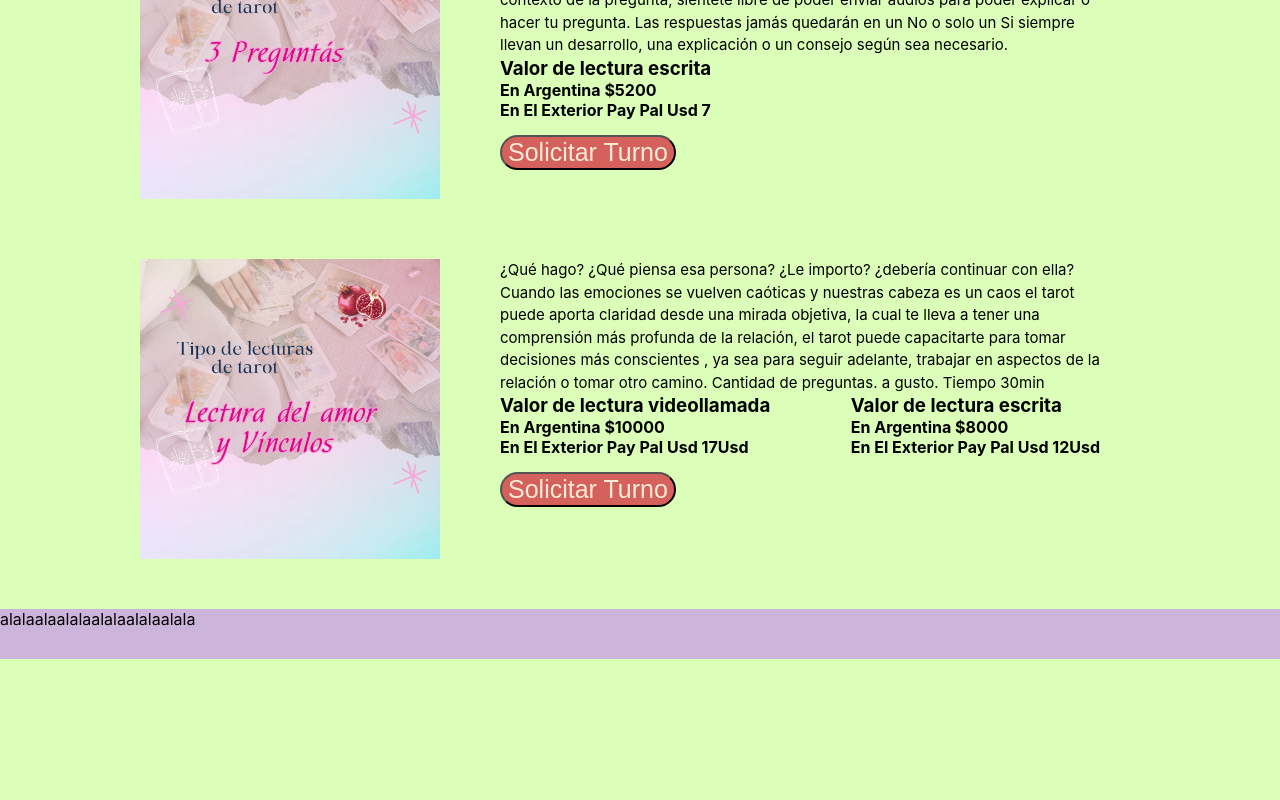
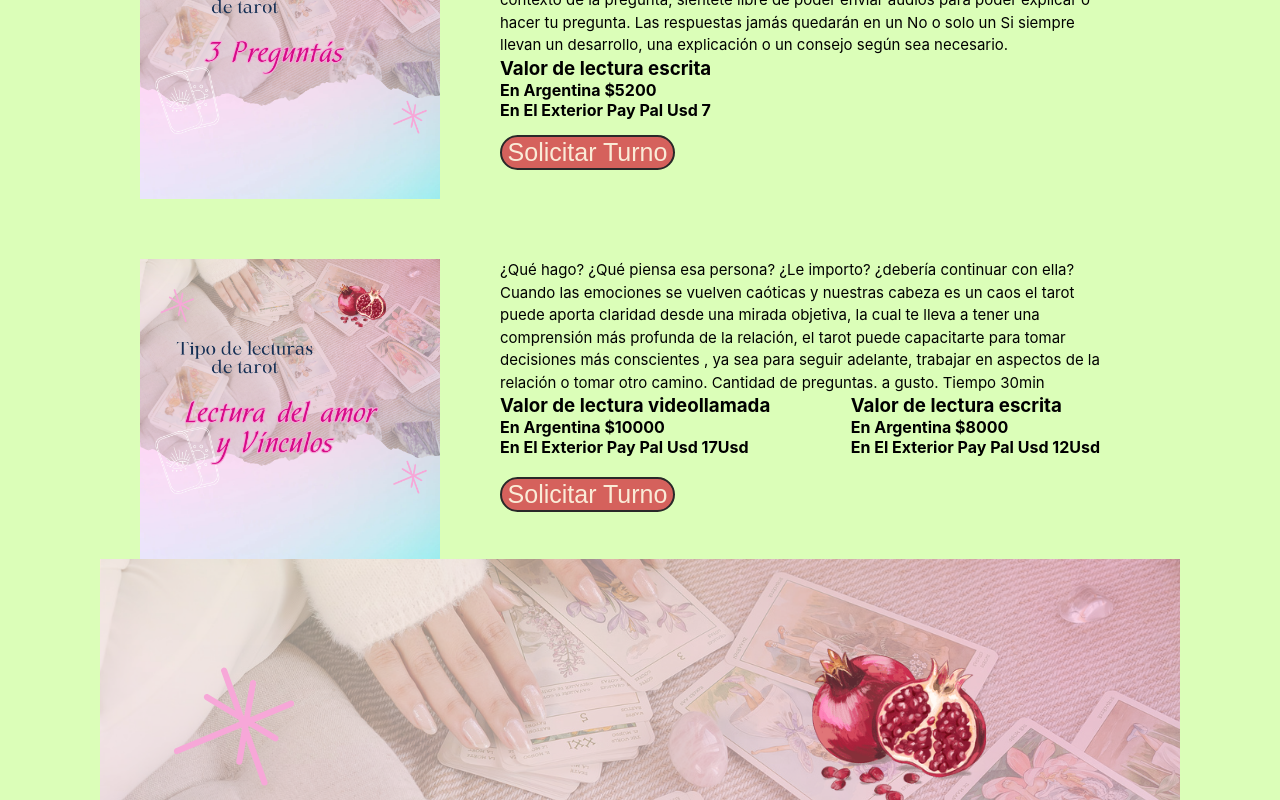
Before and after one commit to ELRODRY/landing-page-july-app, a React (Vite) app: page / in a window 1280 px wide. Shown: the part 2000-2800 px from the top of the page. Before the commit the page ends 2659 px from the top, so only its background shows below. Built offline with nearby package versions, Linux system fonts and the light colour scheme.

Commit message:
cabio de button por anchor

```diff
--- a/src/App.css
+++ b/src/App.css
@@ -117,6 +117,7 @@ button {
 .preciosAmorVinculos {
   display: flex;
   justify-content: space-between;
+  margin-bottom: 20px;
 }
 
 
--- a/src/App.jsx
+++ b/src/App.jsx
@@ -3,6 +3,9 @@ import precentacionImg from "./assets/presentacion.jpg";
 import tarotImg from "./assets/tarot.jpg";
 import tresPreguntasImg from "./assets/3preguntas.png";
 import amorVinculosImg from "./assets/lecturaAmorVinculos.png";
+import lecturaGeneralImg from "./assets/lecturaGeneral.png";
+import ButtonTurno from "./components/ButtonTurno.jsx"
+
 
 function App() {
   return (
@@ -68,9 +71,7 @@ function App() {
             <h3>Valor de lectura escrita </h3>
             <h4>En Argentina $5200</h4>
             <h4>En El Exterior Pay Pal Usd 7</h4>
-            <a href=" https://wa.link/mdpnf3 " target="_blank">
-              <button>Solicitar Turno</button>
-            </a>
+            <ButtonTurno linkMensaje="mdpnf3" />
           </div>
         </div>
         <div className="servLecAmorVinculos">
@@ -102,11 +103,15 @@ function App() {
                 <h4>En El Exterior Pay Pal Usd 12Usd</h4>
               </div>
             </div>
-
-            <a href="https://wa.link/n9k5jl" target="_blank"><button>Solicitar Turno</button></a>
+            <ButtonTurno linkMensaje="n9k5jl" />
           </div>
         </div>
-      </div>
+        <div className="servLecturaGeneral">
+          <img src={lecturaGeneralImg} alt="Lectura General" />
+
+        </div>
+
+      </div >
 
       <footer>alalaalaalalaalalaalalaalala</footer>
     </>
--- /dev/null
+++ b/src/components/ButtonTurno.css
@@ -0,0 +1,21 @@
+.botonTurno {
+    border: 2px Solid rgb(41, 41, 41);
+    background-color: #d43040c2;
+    margin-top: 15px;
+    border-radius: 50px;
+    text-decoration: none;
+    padding-left: 5px;
+    padding-right: 5px;
+    width: 175px;
+    height: 35px;
+    display: flex;
+}
+
+.anchorBoton {
+    text-decoration: none;
+    font-size: 25px;
+    margin: auto;
+    color: antiquewhite;
+    font-family: Arial, Helvetica, sans-serif;
+
+}
--- /dev/null
+++ b/src/components/ButtonTurno.jsx
@@ -0,0 +1,15 @@
+import "./ButtonTurno.css";
+
+const ButtonTurno = ({ linkMensaje }) => {
+    const url = `https://wa.link/${linkMensaje}`;
+
+    return (
+        <div className="botonTurno">
+            <a className="anchorBoton" href={url} target="_blank">
+                Solicitar Turno
+            </a>
+        </div>
+    );
+};
+
+export default ButtonTurno;
```
Also changed, not shown: src/assets/lecturaGeneral.png (added).
